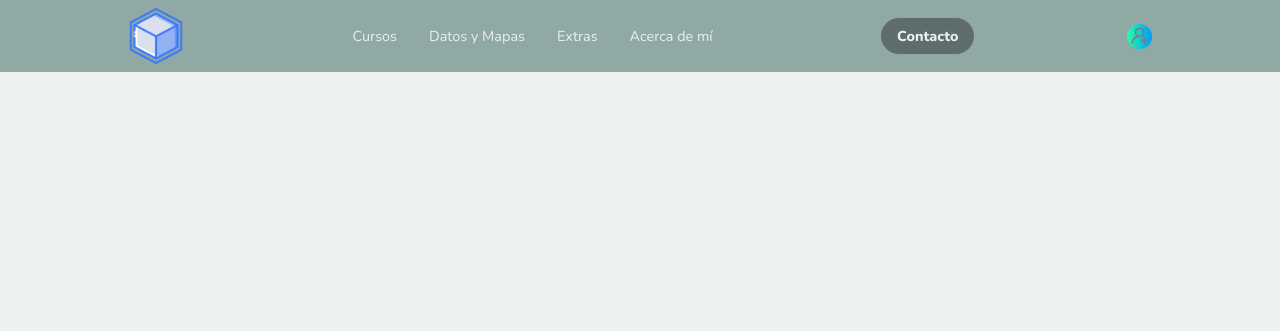
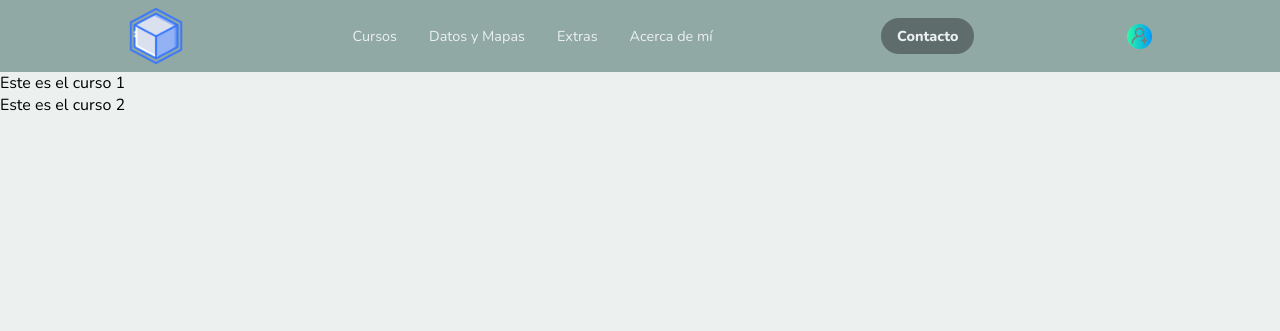
Before and after one commit to Alvaro1899/Espacios, a plain HTML site: page index.html in a window 1280 px wide. Drawn offline with nearby package versions, Linux system fonts and the light colour scheme.

Commit message:
act 4/7/24

```diff
--- a/index.html
+++ b/index.html
@@ -8,6 +8,16 @@
 </head>
 <body>
     <div id="header-container"></div>
+
+    <div class="principal">
+        <div class="curso1">
+         Este es el curso 1
+        </div>
+        <div class="curso2">
+         Este es el curso 2
+        </div>
+    </div>
+
     <footer>
     </footer>
 
```
Also changed, not shown: Acerca.html (+1 -0 lines), Contacto.html (+1 -0 lines), User.html (+1 -0 lines), 4 other files.
